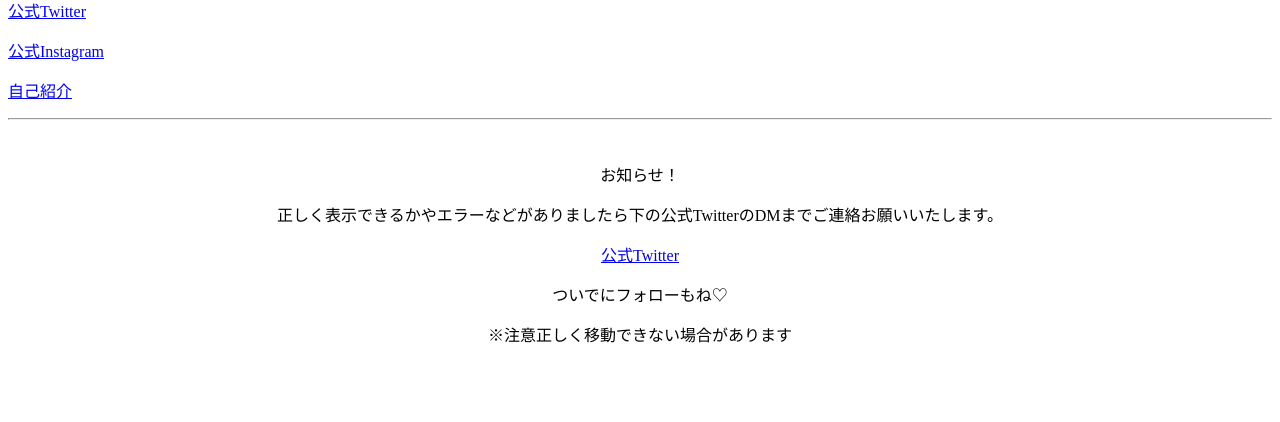
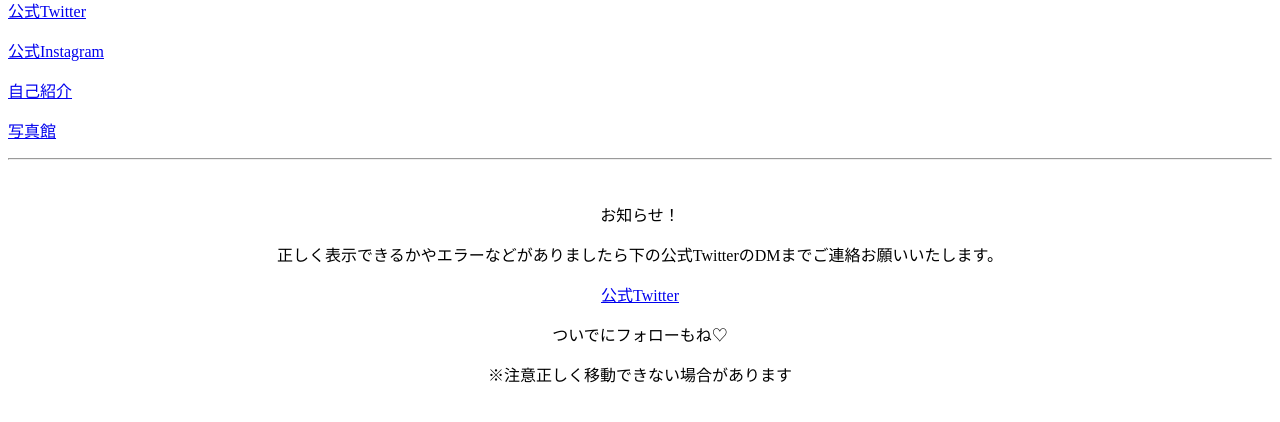
Before and after one commit to kameei2008/kakupezi, a plain HTML site: page index.html in a window 1280 px wide. Shown: the part 144-566 px from the top of the page. Drawn offline with Linux system fonts and the light colour scheme.

Commit message:
Add files via upload

```diff
--- a/index.html
+++ b/index.html
@@ -15,6 +15,7 @@
 <a href="https://twitter.com/Appleeeeeeeed1">公式Twitter</a>
 <p><a href="https://t.co/Wlp5oRdnbZ">公式Instagram</a></p>
 <p><p><a href="https://kameei2008.github.io/ziko/">自己紹介</a></p></p>
+<p><p><a href="https://kameei2008.github.io/fotokan/">写真館</a></p></p>
 
          <hr>
 
```
